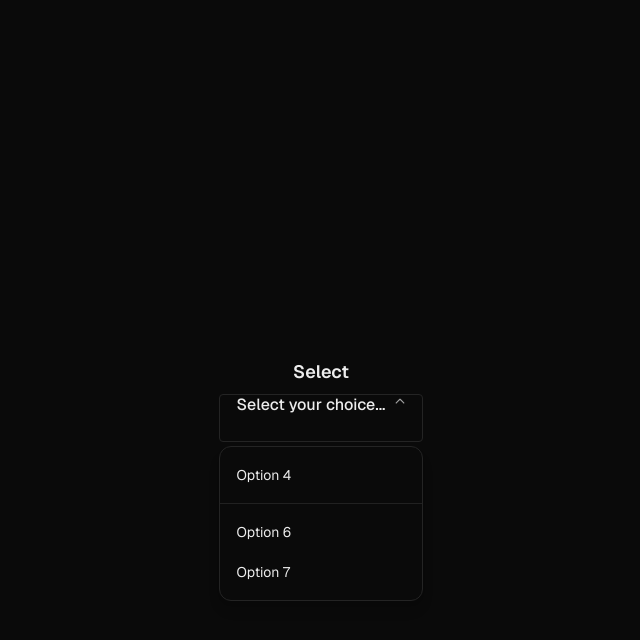
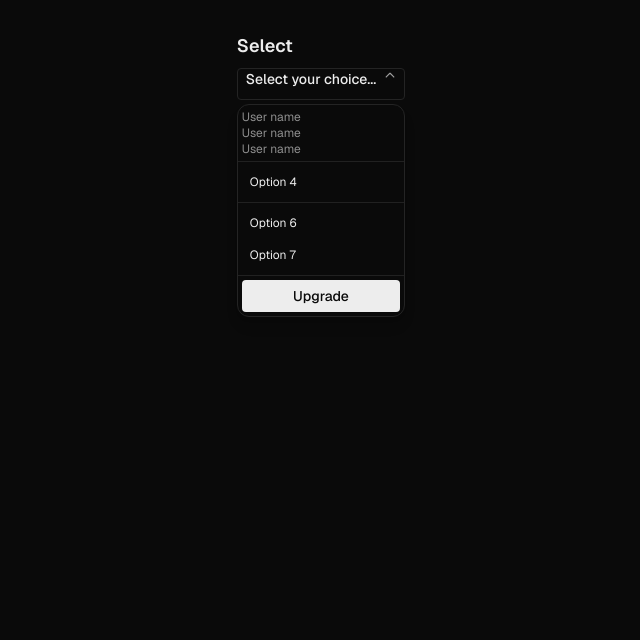
Before and after one commit to opencode-startup/OpenCode, a Next.js app: page / in a window 1280 px wide. Both pictures are taken after a click on the button "Select your choice...". Shown: the top 640 px of the page, without its empty margins (319-959 px from the left). Built offline with nearby package versions, Linux system fonts and the light colour scheme.

Commit message:
OC-44 - Add header and footer support to Select component, including variants and rendering logic for enhanced customization

```diff
--- a/src/app/page.tsx
+++ b/src/app/page.tsx
@@ -1,15 +1,27 @@
 'use client';
 
-import { Select } from '@/components';
+import { Button, Select } from '@/components';
 
 export default function Home() {
   return (
-    <div className={'flex min-h-screen flex-1 flex-col items-center justify-center gap-8 p-8'}>
-      <div className="flex flex-col items-center gap-6">
-        <div className="flex flex-col items-center gap-2">
+    <div className={'flex min-h-screen flex-1 flex-col items-center gap-8 p-8'}>
+      <div className="flex flex-col gap-6">
+        <div className="flex flex-col gap-2">
           <h2 className="text-lg font-semibold">Select</h2>
           <Select
-            size={'large'}
+            size={'small'}
+            header={
+              <span style={{ display: 'inline-flex', flexDirection: 'column' }}>
+                <span>User name</span>
+                <span>User name</span>
+                <span>User name</span>
+              </span>
+            }
+            footer={
+              <Button size={'small'} fullWidth={true}>
+                Upgrade
+              </Button>
+            }
             placeholder="Select your choice..."
             options={[
               // { value: 'option1', label: 'Option 1', leftIcon: <Icon name={'warning-fill'} /> },
--- a/src/components/Select/Select.tsx
+++ b/src/components/Select/Select.tsx
@@ -11,6 +11,8 @@ import { isGroupedOptions } from './utils';
 import {
   selectContentVariants,
   selectDividerVariants,
+  selectFooterVariants,
+  selectHeaderVariants,
   selectIconVariants,
   selectTriggerVariants,
   sizeConfig,
@@ -32,6 +34,8 @@ const Select = forwardRef<HTMLButtonElement, SelectProps>(
       defaultValue,
       leftIcon,
       rightIcon,
+      header,
+      footer,
       onValueChange,
       onOpenChange,
       name,
@@ -196,7 +200,25 @@ const Select = forwardRef<HTMLButtonElement, SelectProps>(
                 position,
               })}
             >
+              {header && (
+                <div
+                  className={selectHeaderVariants({
+                    size,
+                  })}
+                >
+                  {header}
+                </div>
+              )}
               {renderOptions()}
+              {footer && (
+                <div
+                  className={selectFooterVariants({
+                    size,
+                  })}
+                >
+                  {footer}
+                </div>
+              )}
             </div>
           )}
         </div>
--- a/src/components/Select/types.ts
+++ b/src/components/Select/types.ts
@@ -23,6 +23,8 @@ export interface SelectProps {
   className?: string;
   leftIcon?: ReactNode;
   rightIcon?: ReactNode;
+  header?: ReactNode;
+  footer?: ReactNode;
   onValueChange?: (value: string) => void;
   onOpenChange?: (open: boolean) => void;
   id?: string;
--- a/src/components/Select/variants.ts
+++ b/src/components/Select/variants.ts
@@ -132,6 +132,34 @@ export const selectDividerVariants = tv({
   },
 });
 
+export const selectHeaderVariants = tv({
+  base: ['border-gray-alpha-300 border-b', 'bg-gray-alpha-50 text-gray-700', 'flex items-center'],
+  variants: {
+    size: {
+      small: 'typo-label-12 mb-1 min-h-8 px-1 pb-1',
+      medium: 'typo-label-14 mb-2 min-h-9 px-2 pb-2',
+      large: 'typo-label-14 mb-2 min-h-10 px-2 pb-2',
+    },
+  },
+  defaultVariants: {
+    size: 'large',
+  },
+});
+
+export const selectFooterVariants = tv({
+  base: ['border-gray-alpha-300 border-t', 'bg-gray-alpha-50 text-gray-700', 'flex items-center'],
+  variants: {
+    size: {
+      small: 'typo-label-12 mt-1 min-h-8 px-1 pt-1',
+      medium: 'typo-label-14 mt-2 min-h-9 px-2 pt-2',
+      large: 'typo-label-14 mt-2 min-h-10 px-2 pt-2',
+    },
+  },
+  defaultVariants: {
+    size: 'large',
+  },
+});
+
 // Size-specific configuration
 export const sizeConfig = {
   small: {
```
